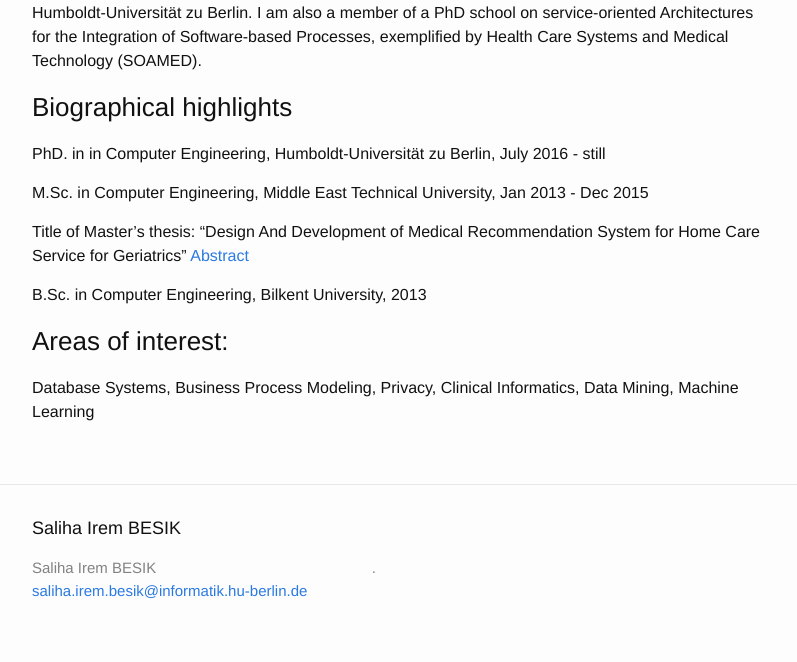
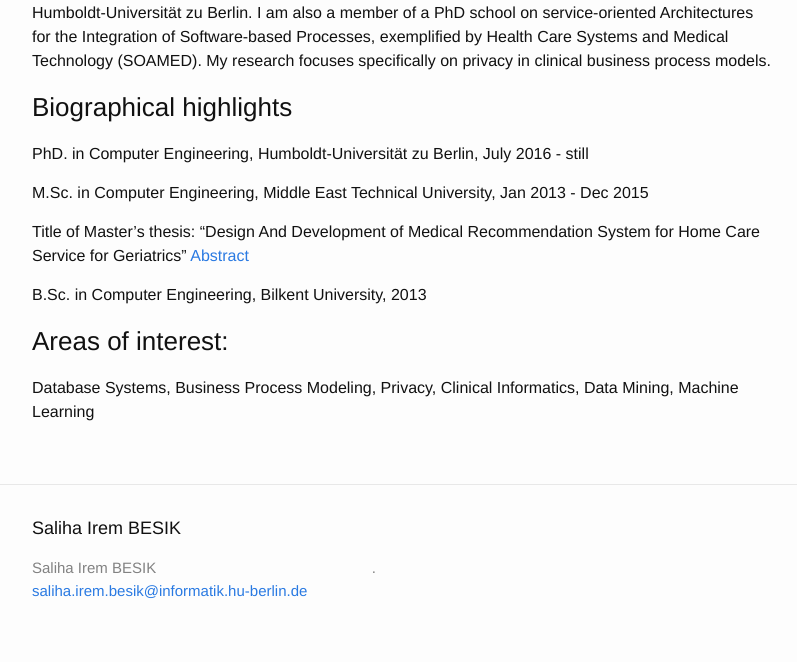
Before and after one commit to irembesik/irembesik.github.io, a Jekyll site: the page built from about.md, in a window 1280 px wide. Shown: the part 553-1215 px from the top of the page, without its empty margins (238-1035 px from the left). Built offline with Jekyll 4.4.1, drawn with Linux system fonts in a browser that asks for light colours; some of the changed text lies outside the part shown.

Commit message:
Research focus text added

```diff
--- a/about.md
+++ b/about.md
@@ -7,10 +7,10 @@
 # Irem Besik, M.Sc.
 ![image alt text](https://cdn-images-1.medium.com/max/1200/0*Yl6VdkjvoIUPztXN.)
 
-I am currently working as a Research Assistant in Datenbanken und Informationssysteme group in Humboldt-Universität zu Berlin. I am also a member of a PhD school on service-oriented Architectures for the Integration of Software-based Processes, exemplified by Health Care Systems and Medical Technology (SOAMED).
+I am currently working as a Research Assistant in Datenbanken und Informationssysteme group in Humboldt-Universität zu Berlin. I am also a member of a PhD school on service-oriented Architectures for the Integration of Software-based Processes, exemplified by Health Care Systems and Medical Technology (SOAMED). My research focuses specifically on privacy in clinical business process models.
 
 ### Biographical highlights
-PhD. in in Computer Engineering, Humboldt-Universität zu Berlin, July 2016 - still
+PhD. in Computer Engineering, Humboldt-Universität zu Berlin, July 2016 - still
 
 M.Sc. in Computer Engineering, Middle East Technical University, Jan 2013 - Dec 2015
 
```
